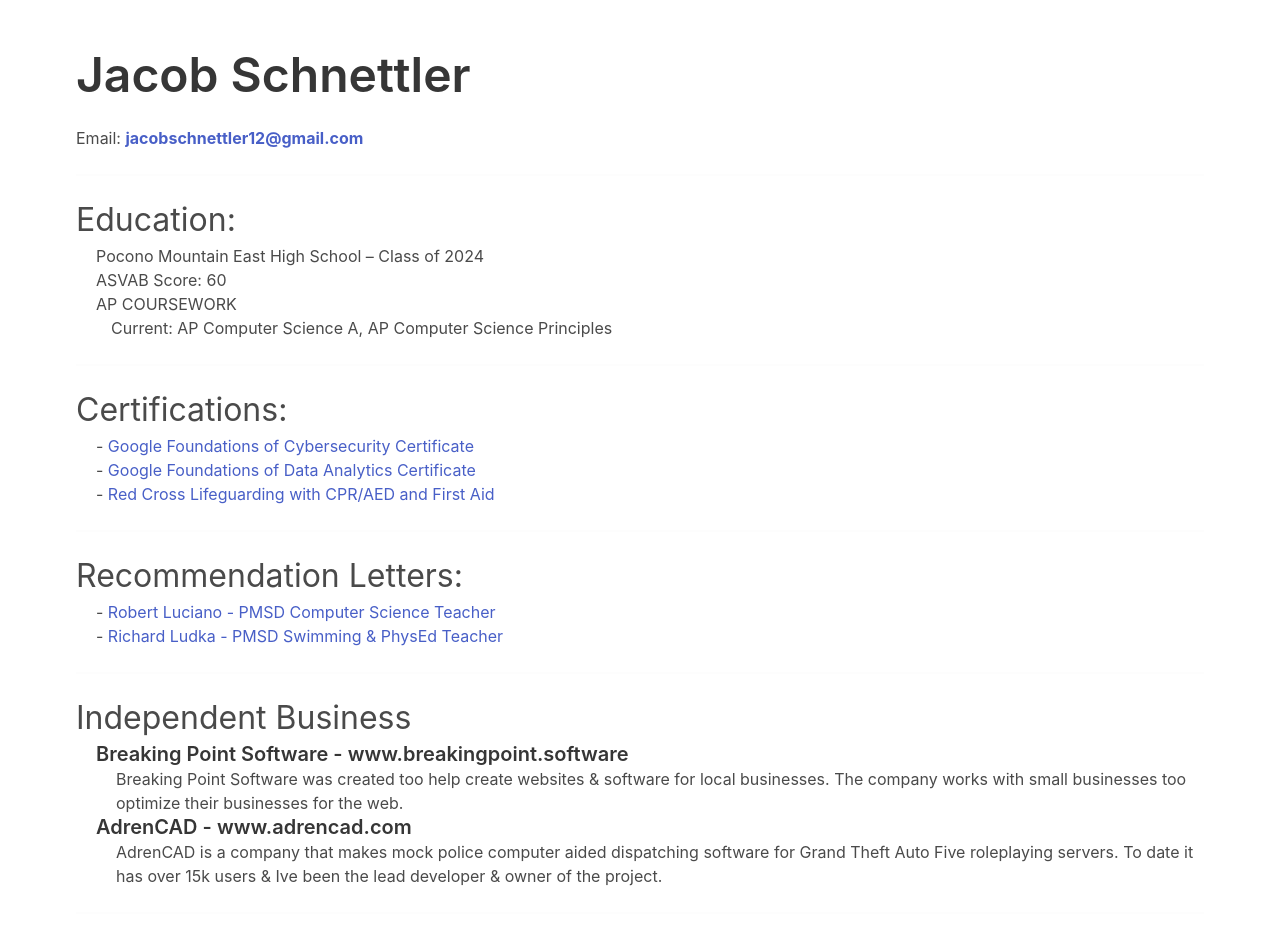
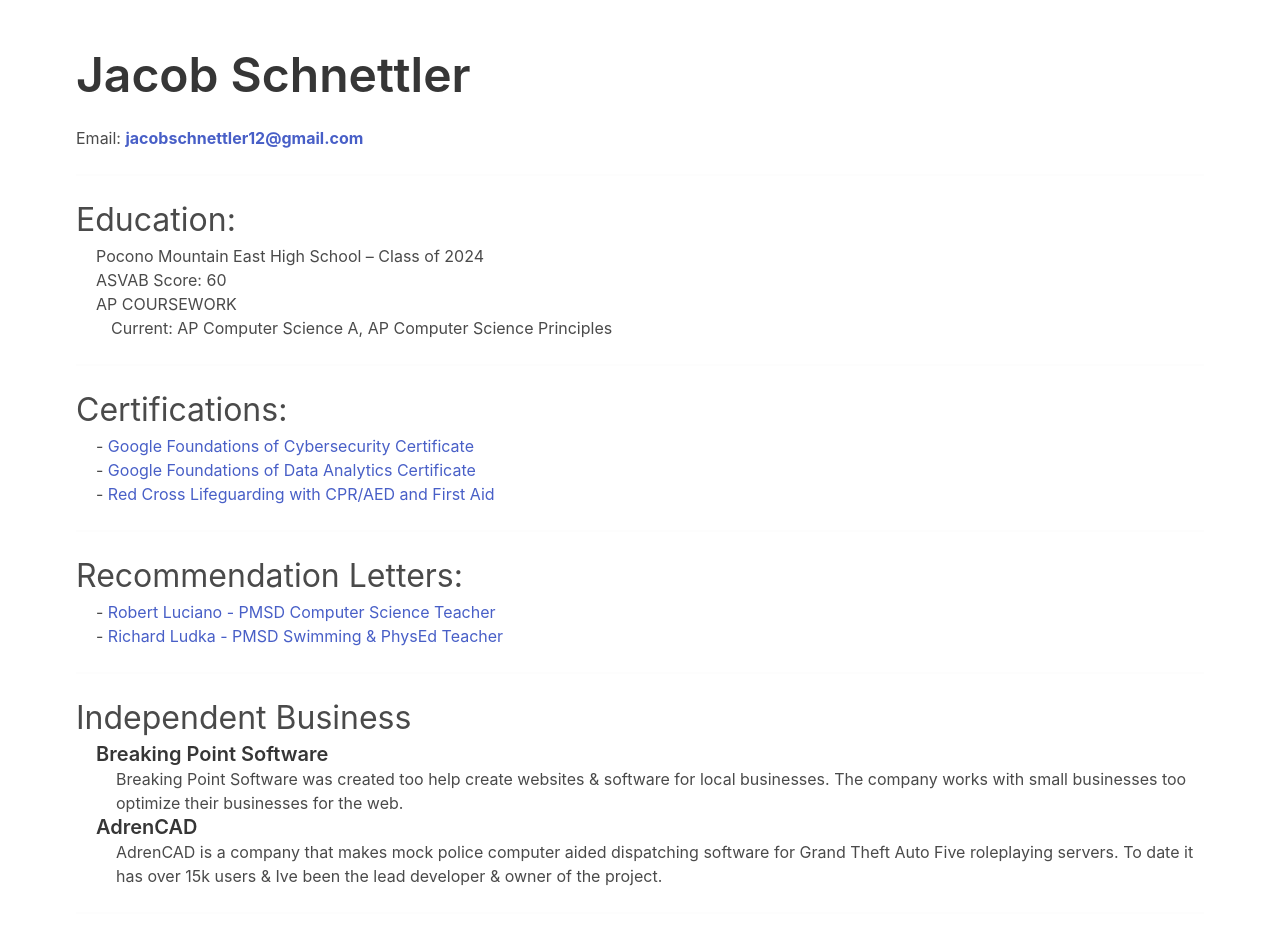
Before and after one commit to AdrenWRLD/personal-portfolio, a React (Create React App) app: page /resume in a window 1280 px wide. Shown: the top 942 px of the page. Built offline with nearby package versions, Linux system fonts and the light colour scheme.

Commit message:
Removed links

```diff
--- a/src/pages/resume.jsx
+++ b/src/pages/resume.jsx
@@ -111,7 +111,7 @@
 						<div>
 							<a href="https://breakingpoint.software" target="_blank" style={{ textDecoration: 'none' }}>
 								<h3 className='subtitle is-5 mb-0'>
-									<strong>Breaking Point Software - www.breakingpoint.software</strong>
+									<strong>Breaking Point Software{/*- www.breakingpoint.software*/}</strong>
 								</h3>
 							</a>
 							<p style={{ paddingLeft: '20px' }}>Breaking Point Software was created too help create websites & software for local businesses. The company works with small businesses too optimize their businesses for the web.</p>
@@ -119,7 +119,7 @@
 						<div>
 							<a href="https://adrencad.com" target="_blank" style={{ textDecoration: 'none' }}>
 								<h3 className='subtitle is-5 mb-0'>
-									<strong>AdrenCAD - www.adrencad.com</strong>
+									<strong>AdrenCAD{/*- www.adrencad.com*/}</strong>
 								</h3>
 							</a>
 							<p style={{ paddingLeft: '20px' }}>AdrenCAD is a company that makes mock police computer aided dispatching software for Grand Theft Auto Five roleplaying servers. To date it has over 15k users & Ive been the lead developer & owner of the project.</p>
```
